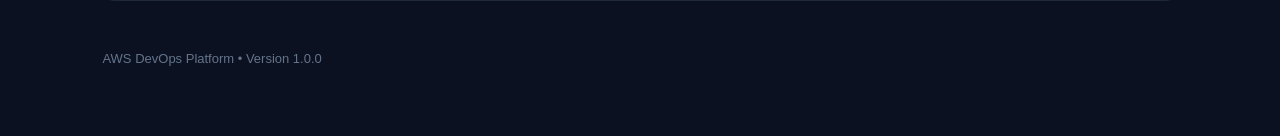
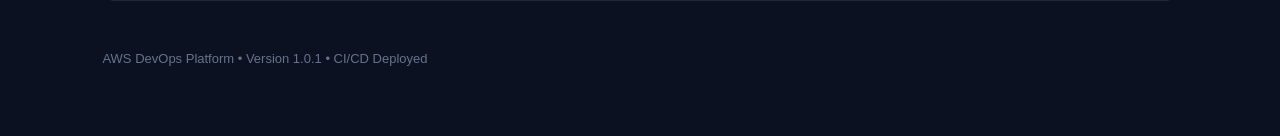
Before and after one commit to yabeshisaac/aws-devops-platform, a Flask app: page / in a window 1280 px wide. Shown: the part 835-971 px from the top of the page. Run offline with Flask 3, Linux system fonts and the light colour scheme.

Commit message:
Update dashboard version

```diff
--- a/app/templates/index.html
+++ b/app/templates/index.html
@@ -204,7 +204,7 @@
     </section>
 
     <footer>
-        AWS DevOps Platform • Version 1.0.0
+    AWS DevOps Platform • Version 1.0.1 • CI/CD Deployed
     </footer>
 
 </main>
```
